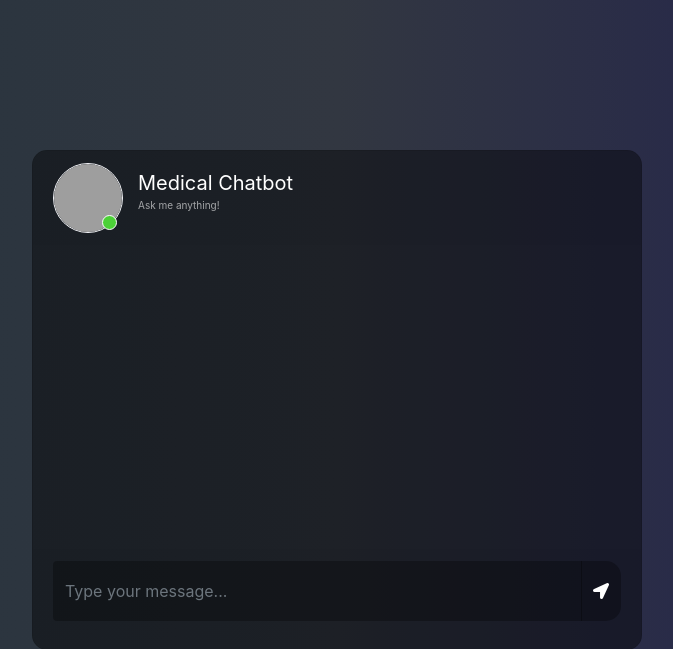
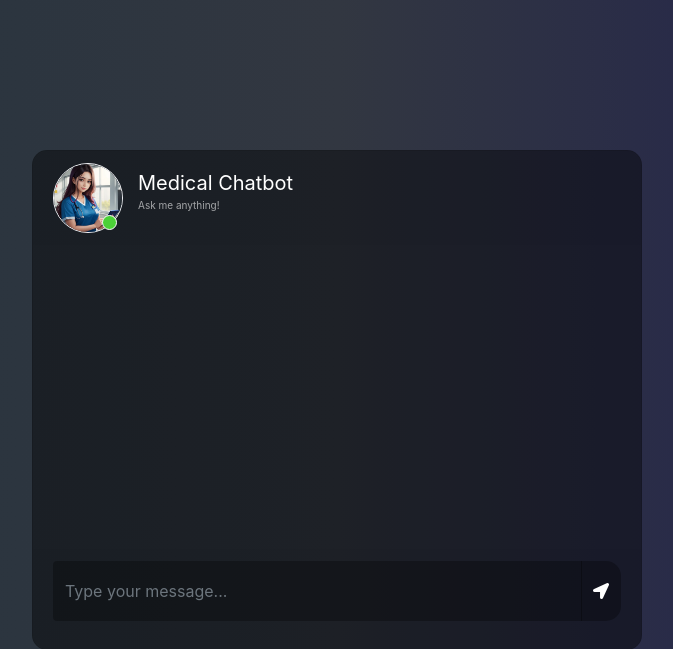
Before and after one commit to ankit62073/Medical-Chatbot-Using-Llama2, a Flask app: page / in a window 1280 px wide. Shown: the top 649 px of the page, without its empty margins (303-976 px from the left). Run offline with Flask 3, Linux system fonts and the light colour scheme; some libraries are stand-ins or nearby versions; grey boxes are pictures that could not be loaded.

Commit message:
completed

```diff
--- a/templates/chat.html
+++ b/templates/chat.html
@@ -22,7 +22,7 @@
 							<div class="d-flex bd-highlight">
 								<div class="img_cont">
 									<!-- <img src="https://i.ibb.co/fSNP7Rz/icons8-chatgpt-512.png" class="rounded-circle user_img"> -->
-									<img src="https://www.prdistribution.com/spirit/uploads/pressreleases/2019/newsreleases/d83341deb75c4c4f6b113f27b1e42cd8-chatbot-florence-already-helps-thousands-of-patients-to-remember-their-medication.png" class="rounded-circle user_img">
+									<img src="../static/nurse.webp" class="rounded-circle user_img">
 									<span class="online_icon"></span>
 								</div>
 								<div class="user_info">
```
Also changed, not shown: static/nurse.webp (added).
